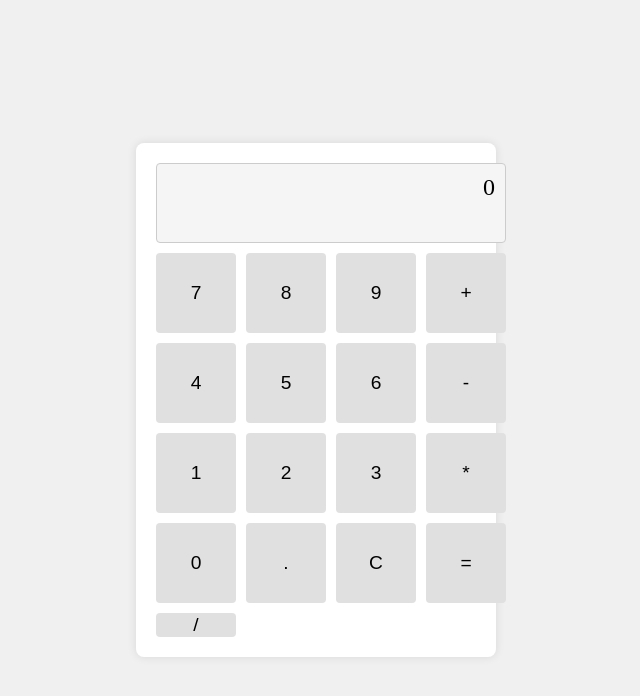
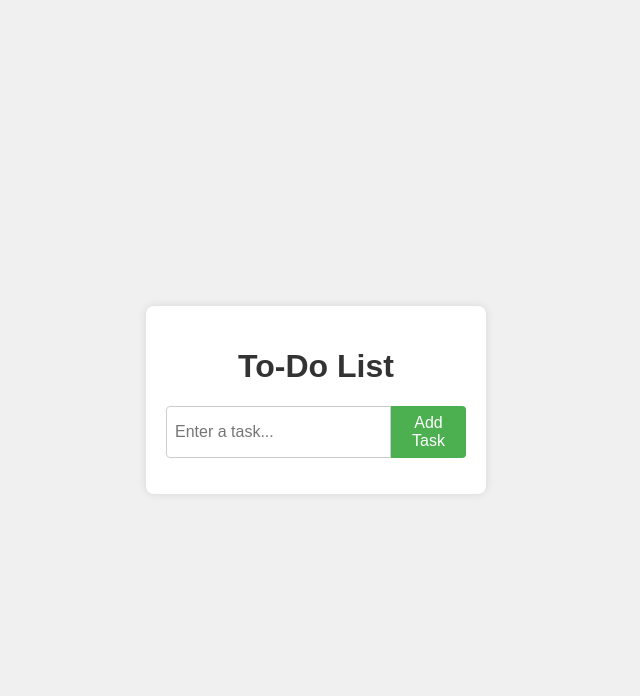
Before and after one commit to lakshmitamada/CognoRise-Info-Tech, a plain HTML site: page index.html in a window 1280 px wide. Shown: the whole page, without its empty margins (324-964 px from the left). Drawn offline with Linux system fonts and the light colour scheme.

Commit message:
Add files via upload

```diff
--- a/index.html
+++ b/index.html
@@ -3,29 +3,17 @@
 <head>
     <meta charset="UTF-8">
     <meta name="viewport" content="width=device-width, initial-scale=1.0">
-    <title>Basic Calculator</title>
+    <title>Simple To-Do List</title>
     <link rel="stylesheet" href="styles.css">
 </head>
 <body>
-    <div class="calculator">
-        <div class="screen" id="screen">0</div>
-        <button class="button" onclick="appendToScreen('7')">7</button>
-        <button class="button" onclick="appendToScreen('8')">8</button>
-        <button class="button" onclick="appendToScreen('9')">9</button>
-        <button class="button" onclick="appendToScreen('+')">+</button>
-        <button class="button" onclick="appendToScreen('4')">4</button>
-        <button class="button" onclick="appendToScreen('5')">5</button>
-        <button class="button" onclick="appendToScreen('6')">6</button>
-        <button class="button" onclick="appendToScreen('-')">-</button>
-        <button class="button" onclick="appendToScreen('1')">1</button>
-        <button class="button" onclick="appendToScreen('2')">2</button>
-        <button class="button" onclick="appendToScreen('3')">3</button>
-        <button class="button" onclick="appendToScreen('*')">*</button>
-        <button class="button" onclick="appendToScreen('0')">0</button>
-        <button class="button" onclick="appendToScreen('.')">.</button>
-        <button class="button" onclick="clearScreen()">C</button>
-        <button class="button" onclick="calculate()">=</button>
-        <button class="button" onclick="appendToScreen('/')">/</button>
+    <div class="container">
+        <h1>To-Do List</h1>
+        <form id="todo-form">
+            <input type="text" id="todo-input" placeholder="Enter a task...">
+            <button type="submit">Add Task</button>
+        </form>
+        <ul id="todo-list"></ul>
     </div>
 
     <script src="script.js"></script>
--- a/script.js
+++ b/script.js
@@ -1,39 +1,51 @@
-let currentInput = '0'; // current input on the screen
-let memory = ''; // store for the first number in the operation
-let operator = ''; // operator selected for the operation
-let result = ''; // result of the operation
+document.addEventListener('DOMContentLoaded', function() {
+    const todoForm = document.getElementById('todo-form');
+    const todoInput = document.getElementById('todo-input');
+    const todoList = document.getElementById('todo-list');
 
-function appendToScreen(value) {
-    if (currentInput === '0') {
-        currentInput = ''; // clear initial zero
-    }
-    currentInput += value;
-    document.getElementById('screen').innerText = currentInput;
-}
+    // Load tasks from local storage
+    const tasks = JSON.parse(localStorage.getItem('tasks')) || [];
 
-function clearScreen() {
-    currentInput = '0';
-    memory = '';
-    operator = '';
-    result = '';
-    document.getElementById('screen').innerText = currentInput;
-}
+    // Function to save tasks to local storage
+    const saveTasks = () => {
+        localStorage.setItem('tasks', JSON.stringify(tasks));
+    };
 
-function calculate() {
-    if (currentInput.includes('+')) {
-        let nums = currentInput.split('+');
-        result = parseFloat(nums[0]) + parseFloat(nums[1]);
-    } else if (currentInput.includes('-')) {
-        let nums = currentInput.split('-');
-        result = parseFloat(nums[0]) - parseFloat(nums[1]);
-    } else if (currentInput.includes('*')) {
-        let nums = currentInput.split('*');
-        result = parseFloat(nums[0]) * parseFloat(nums[1]);
-    } else if (currentInput.includes('/')) {
-        let nums = currentInput.split('/');
-        result = parseFloat(nums[0]) / parseFloat(nums[1]);
-    }
+    // Function to render tasks
+    const renderTasks = () => {
+        todoList.innerHTML = '';
+        tasks.forEach((task, index) => {
+            const li = document.createElement('li');
+            li.innerHTML = `
+                <span>${task}</span>
+                <button class="delete-button" data-index="${index}">Delete</button>
+            `;
+            todoList.appendChild(li);
+        });
+    };
 
-    document.getElementById('screen').innerText = result;
-    currentInput = result.toString(); // store result for further operations
-}
+    // Initial render
+    renderTasks();
+
+    // Event listener for adding tasks
+    todoForm.addEventListener('submit', function(event) {
+        event.preventDefault();
+        const taskText = todoInput.value.trim();
+        if (taskText !== '') {
+            tasks.push(taskText);
+            saveTasks();
+            renderTasks();
+            todoInput.value = '';
+        }
+    });
+
+    // Event listener for deleting tasks
+    todoList.addEventListener('click', function(event) {
+        if (event.target.classList.contains('delete-button')) {
+            const index = event.target.getAttribute('data-index');
+            tasks.splice(index, 1);
+            saveTasks();
+            renderTasks();
+        }
+    });
+});
--- a/styles.css
+++ b/styles.css
@@ -1,43 +1,79 @@
 body {
+    font-family: Arial, sans-serif;
+    background-color: #f0f0f0;
     display: flex;
     justify-content: center;
     align-items: center;
     height: 100vh;
     margin: 0;
-    background-color: #f0f0f0;
 }
 
-.calculator {
-    display: grid;
-    grid-template-columns: repeat(4, 80px);
-    grid-template-rows: repeat(5, 80px);
-    gap: 10px;
-    width: 320px;
+.container {
+    background-color: #fff;
     padding: 20px;
-    background-color: #fff;
     border-radius: 8px;
     box-shadow: 0 0 10px rgba(0, 0, 0, 0.1);
+    width: 300px;
 }
 
-.screen {
-    grid-column: span 4;
-    background-color: #f5f5f5;
-    border: 1px solid #ccc;
-    border-radius: 4px;
-    padding: 10px;
-    font-size: 1.5rem;
-    text-align: right;
+h1 {
+    text-align: center;
+    color: #333;
 }
 
-.button {
-    font-size: 1.2rem;
-    background-color: #e0e0e0;
+form {
+    display: flex;
+    margin-bottom: 10px;
+}
+
+input[type="text"] {
+    flex: 1;
+    padding: 8px;
+    font-size: 16px;
+    border: 1px solid #ccc;
+    border-radius: 4px 0 0 4px;
+}
+
+button {
+    padding: 8px 16px;
+    font-size: 16px;
+    background-color: #4CAF50;
+    color: white;
     border: none;
+    border-radius: 0 4px 4px 0;
+    cursor: pointer;
+}
+
+button:hover {
+    background-color: #45a049;
+}
+
+ul {
+    list-style-type: none;
+    padding: 0;
+}
+
+li {
+    display: flex;
+    justify-content: space-between;
+    align-items: center;
+    padding: 8px;
+    border-bottom: 1px solid #ddd;
+}
+
+li:last-child {
+    border-bottom: none;
+}
+
+.delete-button {
+    background-color: #f44336;
+    color: white;
+    border: none;
+    padding: 4px 8px;
     border-radius: 4px;
     cursor: pointer;
-    transition: background-color 0.3s ease;
 }
 
-.button:hover {
-    background-color: #ccc;
+.delete-button:hover {
+    background-color: #e53935;
 }
```
